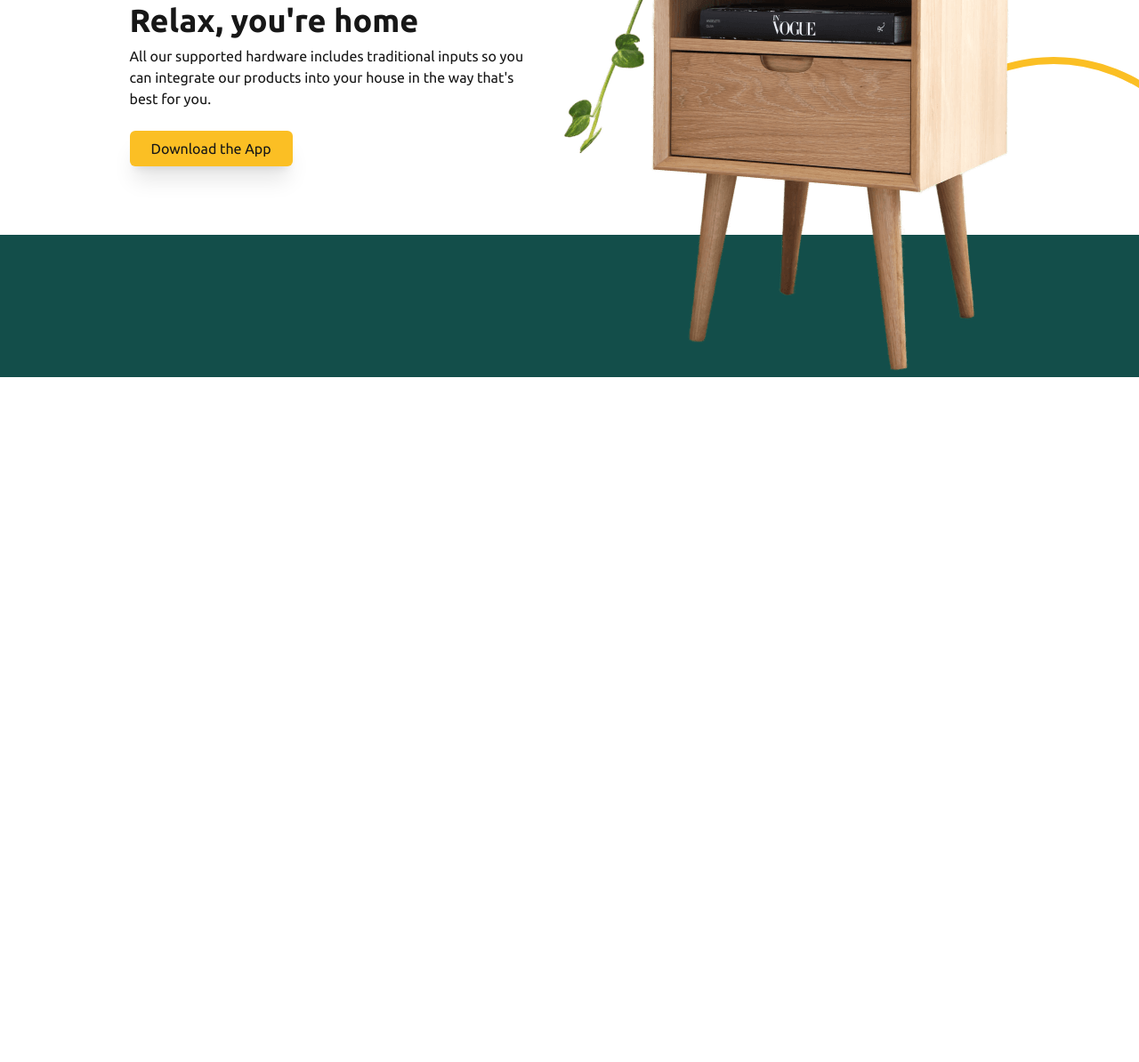
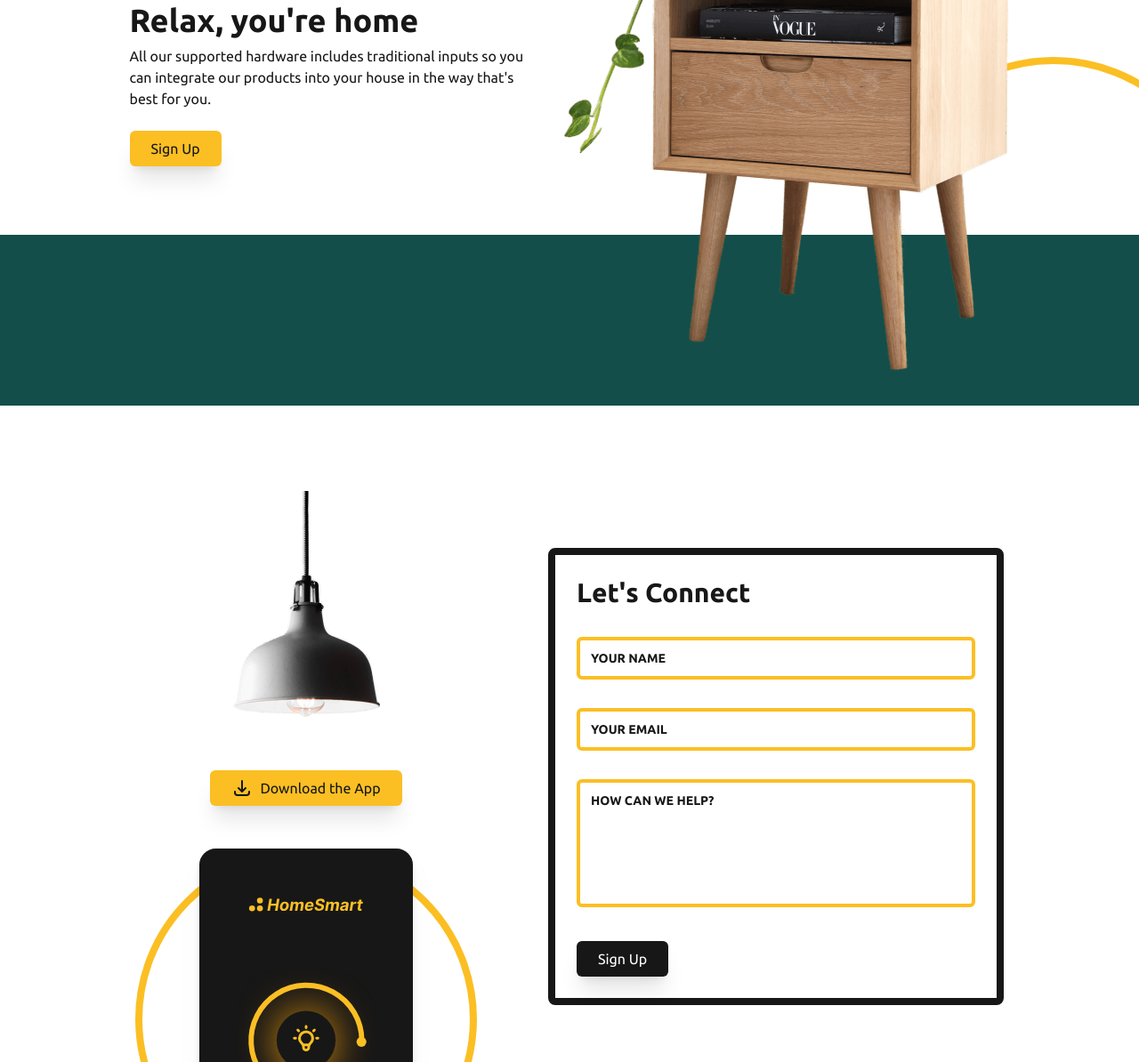
Before and after one commit to theSavanaDev/homesmart-website, a website built with Vite: page index.html in a window 1280 px wide. Shown: the part 2218-3412 px from the top of the page at 89% size. Before the commit the page ends 2642 px from the top, so only its background shows below. Built offline with nearby package versions, Linux system fonts and the light colour scheme.

Commit message:
feat: create contact form section (#18)

```diff
--- a/index.html
+++ b/index.html
@@ -329,7 +329,7 @@
 							href="#"
 							class="focus-state flex gap-2 rounded-md bg-amber-400 py-2 px-6 shadow-xl ring-offset-white transition-shadow hover:shadow-none dark:text-neutral-900 dark:ring-amber-400 dark:ring-offset-neutral-900"
 						>
-							Download the App
+							Sign Up
 						</a>
 					</div>
 					<img src="./assets/table.png" alt="Table" />
@@ -342,6 +342,101 @@
 				></div>
 			</section>
 			<!-- call to action section end -->
+
+			<!-- form section start -->
+			<section aria-labelledby="contact" class="container mx-auto overflow-hidden px-8">
+				<div class="flex flex-wrap justify-center gap-12 md:gap-6 lg:gap-20">
+					<div class="relative md:max-w-sm md:flex-1">
+						<img src="./assets/lamp.png" alt="Lamp" class="mx-auto" />
+						<a
+							href="#"
+							class="focus-state mx-auto mt-12 flex w-max gap-2 rounded-md bg-amber-400 py-2 px-6 shadow-xl ring-offset-white transition-shadow hover:shadow-none dark:text-neutral-900 dark:ring-amber-400 dark:ring-offset-neutral-900 md:mb-12"
+						>
+							<svg
+								xmlns="http://www.w3.org/2000/svg"
+								class="h-6 w-6"
+								fill="none"
+								viewBox="0 0 24 24"
+								stroke="currentColor"
+								stroke-width="2"
+							>
+								<path
+									stroke-linecap="round"
+									stroke-linejoin="round"
+									d="M4 16v1a3 3 0 003 3h10a3 3 0 003-3v-1m-4-4l-4 4m0 0l-4-4m4 4V4"
+								/>
+							</svg>
+							<span>Download the App</span>
+						</a>
+						<img
+							src="./assets/app.svg"
+							alt="App"
+							width="240"
+							class="absolute left-1/2 mb-24 hidden max-w-[16rem] -translate-x-1/2 drop-shadow-xl md:block xl:max-w-xs"
+						/>
+						<div
+							class="-bottom-18 absolute left-1/2 -z-10 aspect-square -translate-x-1/2 rounded-full border-amber-400 md:w-72 md:border-8 lg:w-96"
+						></div>
+					</div>
+					<form
+						class="relative my-4 grid w-full gap-8 rounded-lg border-8 border-neutral-900 bg-white p-6 dark:bg-neutral-800 md:my-12 md:max-w-lg md:flex-1 lg:my-16"
+					>
+						<h2 id="contact" class="text-3xl font-bold">Let's Connect</h2>
+						<div class="relative">
+							<input
+								type="text"
+								id="name"
+								class="peer form-input w-full rounded-md border-4 border-amber-400 placeholder-transparent focus:border-amber-400 focus:outline-none focus:ring-4 focus:ring-amber-400 dark:bg-amber-400 dark:text-neutral-900 dark:focus:ring-offset-2"
+								placeholder="Your Name"
+							/>
+							<label
+								for="name"
+								class="absolute -top-4 left-2 -translate-y-1/2 text-sm font-bold uppercase text-neutral-500 transition-all peer-placeholder-shown:left-4 peer-placeholder-shown:top-1/2 peer-placeholder-shown:text-neutral-900 peer-focus:-top-4 peer-focus:left-2 peer-focus:text-neutral-600 dark:peer-focus:text-neutral-300"
+							>
+								Your Name
+							</label>
+						</div>
+						<div class="relative">
+							<input
+								type="email"
+								id="email"
+								class="peer form-input w-full rounded-md border-4 border-amber-400 placeholder-transparent focus:border-amber-400 focus:outline-none focus:ring-4 focus:ring-amber-400 dark:bg-amber-400 dark:text-neutral-900 dark:focus:ring-offset-2"
+								placeholder="Your Email"
+							/>
+							<label
+								for="email"
+								class="absolute -top-4 left-2 -translate-y-1/2 text-sm font-bold uppercase text-neutral-500 transition-all peer-placeholder-shown:left-4 peer-placeholder-shown:top-1/2 peer-placeholder-shown:text-neutral-900 peer-focus:-top-4 peer-focus:left-2 peer-focus:text-neutral-600 dark:peer-focus:text-neutral-300"
+							>
+								Your Email
+							</label>
+						</div>
+						<div class="relative">
+							<textarea
+								name="content"
+								id="content"
+								cols="20"
+								rows="5"
+								class="peer form-textarea w-full resize-none rounded-md border-4 border-amber-400 placeholder-transparent focus:border-amber-400 focus:outline-none focus:ring-4 focus:ring-amber-400 dark:bg-amber-400 dark:text-neutral-900 dark:focus:ring-offset-2"
+								placeholder="How can we help?"
+							></textarea>
+							<label
+								for="content"
+								class="absolute -top-3 left-2 -translate-y-1/2 text-sm font-bold uppercase text-neutral-500 transition-all peer-placeholder-shown:left-4 peer-placeholder-shown:top-6 peer-placeholder-shown:text-neutral-900 peer-focus:-top-4 peer-focus:left-2 peer-focus:text-neutral-600 dark:peer-focus:text-neutral-300"
+							>
+								How can we help?
+							</label>
+						</div>
+						<a
+							role="menuitem"
+							class="w-max rounded-md bg-neutral-900 py-2 px-6 text-white shadow-xl ring-neutral-900 ring-offset-4 ring-offset-white transition-shadow hover:shadow-none focus:outline-none focus-visible:ring-4 dark:ring-offset-amber-400"
+							href="/"
+						>
+							Sign Up
+						</a>
+					</form>
+				</div>
+			</section>
+			<!-- form section end -->
 		</main>
 		<!-- benefits section end -->
 		<script type="module" src="/main.js"></script>
--- a/package.json
+++ b/package.json
@@ -1,7 +1,7 @@
 {
 	"name": "homesmart-landing-page",
 	"private": true,
-	"version": "1.6.2",
+	"version": "1.7.2",
 	"type": "module",
 	"scripts": {
 		"dev": "vite",
```
